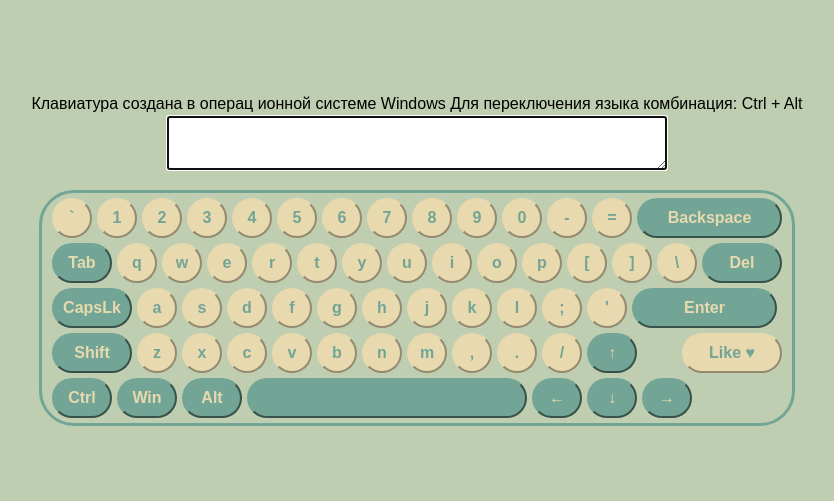
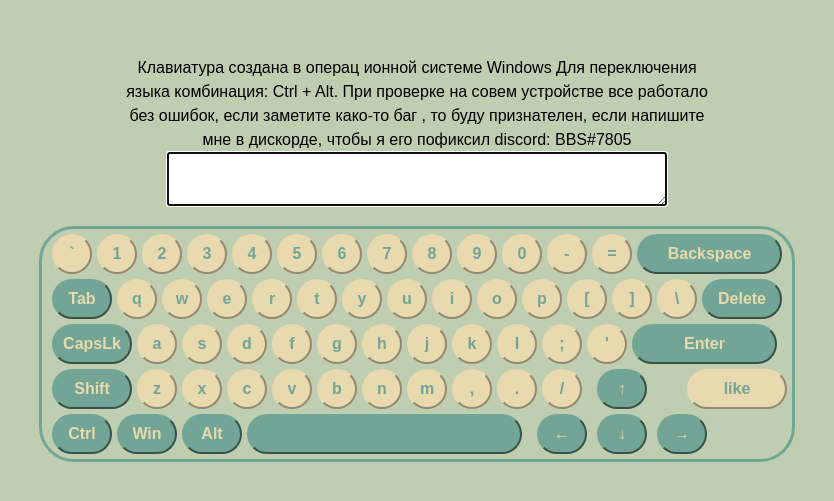
Before and after one commit to rdaniliuk/RSS-Virtual-Keyboard, a website: page index.html in a window 1280 px wide. Shown: the part 131-632 px from the top of the page, without its empty margins (223-1057 px from the left). Drawn offline with Linux system fonts and the light colour scheme.

Commit message:
fix: fix console bug

```diff
--- a/script.js
+++ b/script.js
@@ -38,7 +38,7 @@ const keyboardLayout = {
       { initial: ']', shift: '}' },
       { initial: '\\', shift: '/' },
       {
-        initial: 'del', action: 'DELETE', className: 'buttonSpecial', id: 'delete',
+        initial: 'delete', action: 'DELETE', className: 'buttonSpecial', id: 'delete',
       },
     ],
     [
@@ -59,7 +59,7 @@ const keyboardLayout = {
       { initial: 'enter', action: 'ENTER', className: 'buttonEnterAndDelete' },
     ],
     [
-      { initial: 'Shift', action: 'SHIFT', className: 'buttonSpecial' },
+      { initial: 'shift', action: 'SHIFT', className: 'buttonSpecial' },
       { initial: 'z' },
       { initial: 'x' },
       { initial: 'c' },
@@ -73,7 +73,7 @@ const keyboardLayout = {
       {
         initial: '↑', action: 'UP', className: 'buttonTurns', id: 'arrowup',
       },
-      { initial: 'Like ♥', action: 'UP', className: 'buttonLike' },
+      { initial: 'like', className: 'buttonLike', id: 'like' },
     ],
     [
       {
@@ -89,7 +89,7 @@ const keyboardLayout = {
         id: 'alt',
       },
       {
-        initial: '', action: 'SPACE', className: 'buttonSpace', id: ' ',
+        initial: ' ', action: 'SPACE', className: 'buttonSpace', id: 'space',
       },
       {
         initial: '←', action: 'LEFT', className: 'buttonTurns', id: 'arrowleft',
@@ -139,7 +139,7 @@ const keyboardLayout = {
       { initial: 'ъ' },
       { initial: '\\', shift: '/' },
       {
-        initial: 'del', action: 'DELETE', className: 'buttonSpecial', id: 'delete',
+        initial: 'delete', action: 'DELETE', className: 'buttonSpecial', id: 'delete',
       },
     ],
     [
@@ -171,8 +171,8 @@ const keyboardLayout = {
       { initial: 'б' },
       { initial: 'ю' },
       { initial: '.', shift: ',' },
-      { initial: '↑', action: 'UP', className: 'buttonTurns' },
-      { initial: 'Лайк ♥', action: 'UP', className: 'buttonLike' },
+      { initial: '↑', action: 'UP', className: 'buttonTurns', id: 'arrowup'},
+      { initial: 'like', className: 'buttonLike', id: 'like' },
     ],
     [
       {
@@ -188,7 +188,7 @@ const keyboardLayout = {
         id: 'alt',
       },
       {
-        initial: '', action: 'SPACE', className: 'buttonSpace', id: ' ',
+        initial: ' ', action: 'SPACE', className: 'buttonSpace', id: 'space',
       },
       {
         initial: '←', action: 'LEFT', className: 'buttonTurns', id: 'arrowleft',
@@ -202,6 +202,9 @@ const keyboardLayout = {
     ],
   ],
 };
+
+const specialKeys = ['ctrl', 'capsLk', ' ', 'win', 'alt', '↑', '←', '↓', '→'];
+
 let lang = localStorage.getItem('lang') || 'en';
 
 function textAreaRender() {
@@ -213,9 +216,9 @@ function textAreaRender() {
   return textArea;
 }
 function instructionRender() {
-  const optionDiv = document.createElement('div');
+  const optionDiv = document.createElement('p');
   document.body.prepend(optionDiv);
-  optionDiv.innerHTML = 'Клавиатура создана в операц ионной системе Windows \n Для переключения языка комбинация: Ctrl + Alt';
+  optionDiv.innerHTML = 'Клавиатура создана в операц ионной системе Windows \n Для переключения языка комбинация: Ctrl + Alt. \n При проверке на совем устройстве все работало без ошибок, если заметите како-то баг , то буду признателен, если напишите мне в дискорде, чтобы я его пофиксил  discord: BBS#7805';
   return optionDiv;
 }
 function keyboardRender() {
@@ -277,8 +280,10 @@ document.addEventListener('keydown', (event) => {
       const currentRowEl = rows[i];
       row.forEach((cell, j) => {
         const currentEl = currentRowEl.children[j];
-        currentEl.innerText = cell.initial;
-        currentEl.id = cell.initial;
+        if (!specialKeys.includes(cell.initial)) {
+          currentEl.innerText = cell.initial;
+          currentEl.id = cell.initial;
+        }
       });
     });
   }
@@ -303,14 +308,16 @@ document.addEventListener('keyup', (event) => {
 });
 
 document.body.addEventListener('keydown', (e) => {
-  const { key } = e;
-  const el = document.getElementById(key.toLowerCase());
+  const { key, code } = e;
+  const id = key === ' ' ? code : key;
+  const el = document.getElementById(id.toLowerCase());
   el.classList.add('active');
 });
 
 document.addEventListener('keyup', (e) => {
-  const { key } = e;
-  const el = document.getElementById(key.toLowerCase());
+  const { key, code } = e;
+  const id = key === ' ' ? code : key;
+  const el = document.getElementById(id.toLowerCase());
   el.classList.remove('active');
 });
 
@@ -356,6 +363,13 @@ document.addEventListener('click', (event) => {
         }
       });
     });
+  }
+});
+
+document.addEventListener('keydown', (event) => {
+  if (event.code === 'Tab') {
+    const textArea = document.querySelector('textarea');
+    textArea.focus();
   }
 });
 
--- a/style.css
+++ b/style.css
@@ -97,7 +97,7 @@ button:hover {
   cursor: pointer;
 }
 .buttonSpace {
-  width: 280px;
+  width: 275px;
   height: 40px;
   background-color: #72a595;
   border-color: #72a595;
@@ -135,6 +135,7 @@ background-color: #ed4956;
   border-color: #72a595;
   border-radius: 50px;
   transition: 0.3s;
+  margin: 0px 0px 0px 10px;
 }
 .buttonSpecialTwo {
   text-transform: capitalize;
@@ -174,3 +175,7 @@ div#keyboard {
   border: 3px solid #72a595;
   border-radius: 35px;
 }
+p{
+  max-width: 600px;
+  text-align: center;
+}
```
